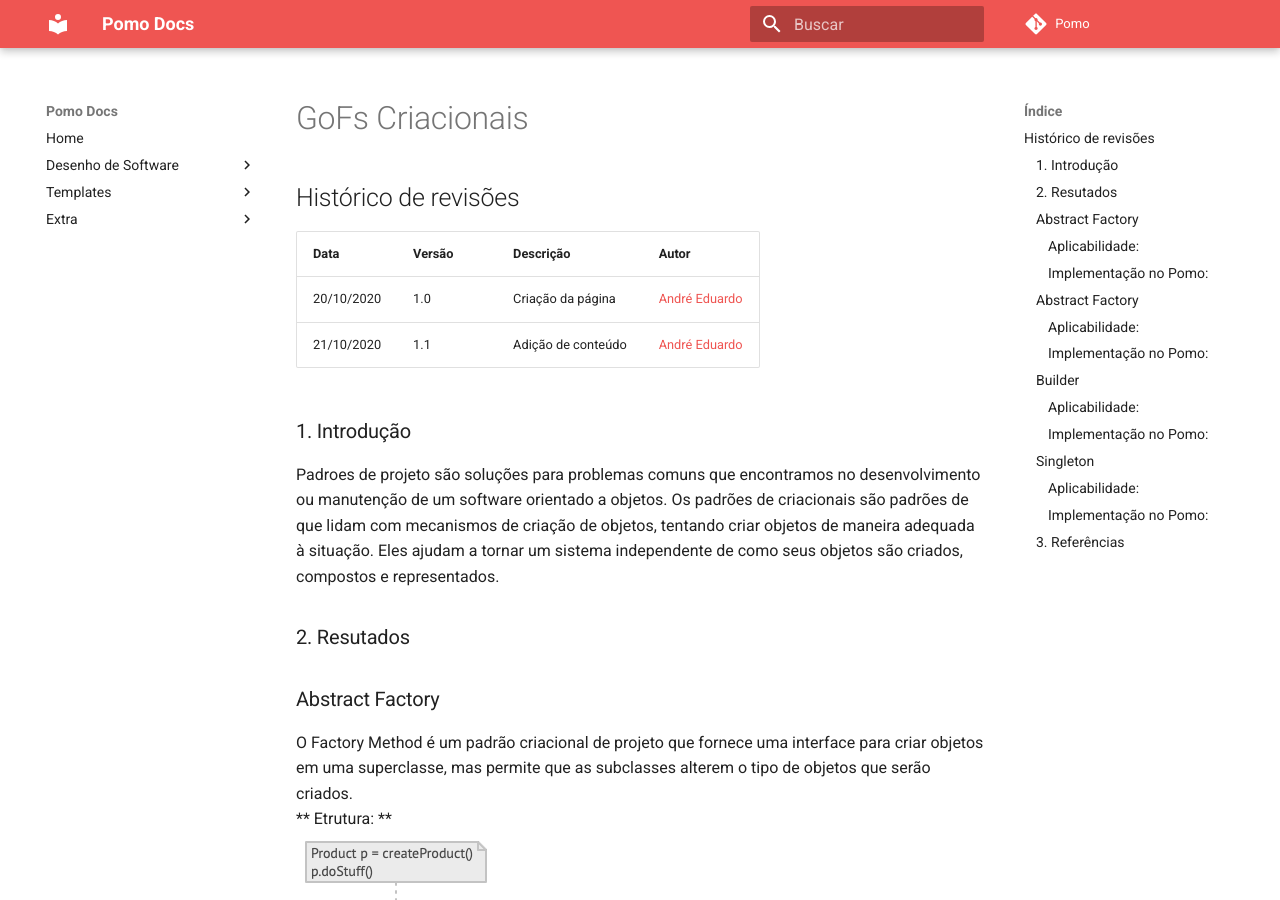
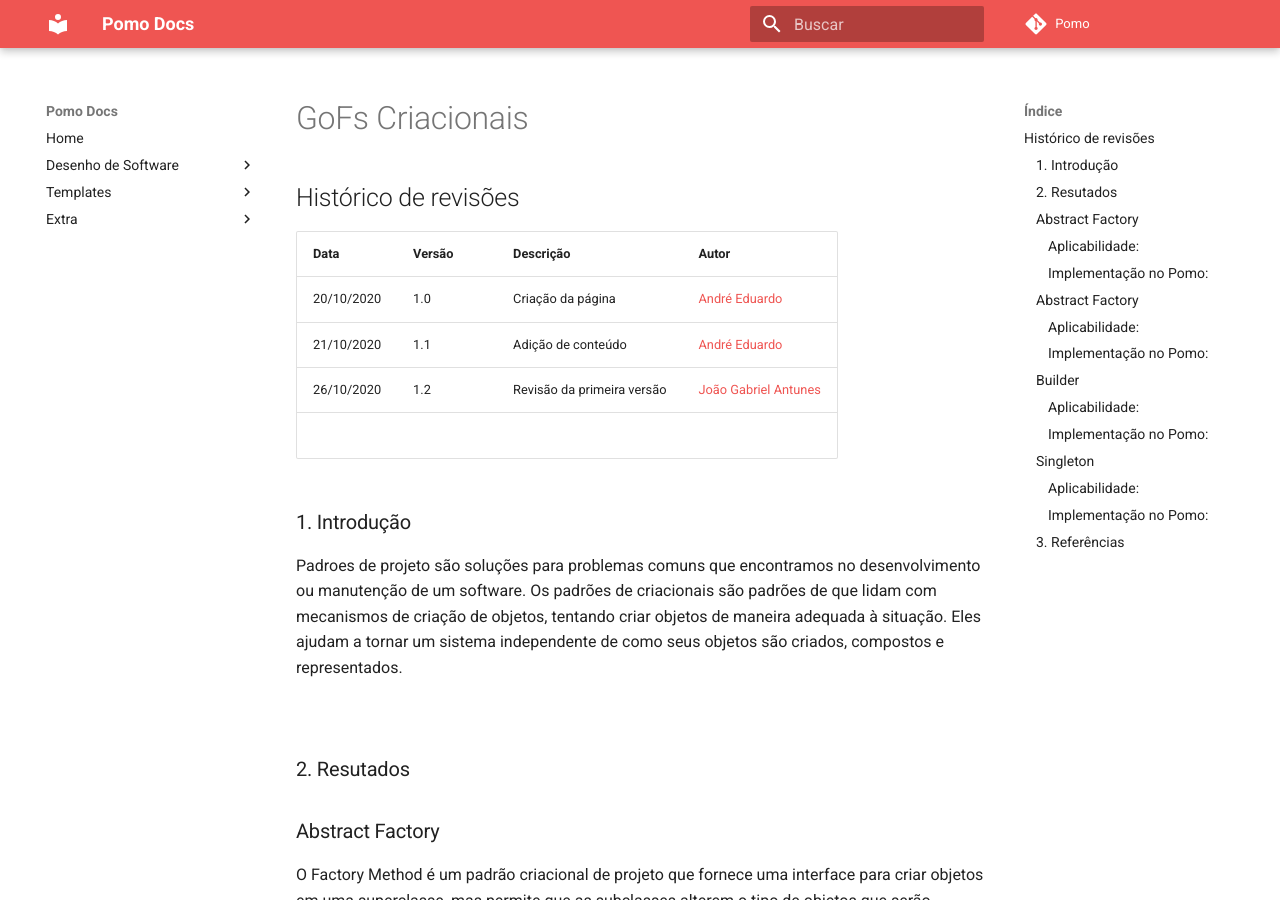
Before and after one commit to UnBArqDsw/2020.1_G6_Pomo, an MkDocs documentation site: the page built from docs/padrões-de-projeto/modulo3.1/gofs_criacionais.md, in a window 1280 px wide and 900 px high. Built offline with MkDocs 1.6.1 and Material for MkDocs 9.7.7, drawn with Linux system fonts in a browser that asks for light colours; comment, search, counter and statistics services are not loaded; some of the changed text lies outside the part shown.

Commit message:
[DOC] Adicionando a revisão da primeira versão do documento.

```diff
--- a/docs/padrões-de-projeto/modulo3.1/gofs_criacionais.md
+++ b/docs/padrões-de-projeto/modulo3.1/gofs_criacionais.md
@@ -6,11 +6,15 @@
 | :--------- | :----- | :----------------- | :------------------------------------------------ |
 | 20/10/2020 | 1.0    | Criação da página  | [André Eduardo](https://github.com/Andre-Eduardo) |
 | 21/10/2020 | 1.1    | Adição de conteúdo | [André Eduardo](https://github.com/Andre-Eduardo) |
+| 26/10/2020 | 1.2 | Revisão da primeira versão | [João Gabriel Antunes](https://github.com/flyerjohn)|
+<br>
 
 ### 1. Introdução
 
-Padroes de projeto são soluções para problemas comuns que encontramos no desenvolvimento ou manutenção de um software orientado a objetos.
+Padroes de projeto são soluções para problemas comuns que encontramos no desenvolvimento ou manutenção de um software.
 Os padrões de criacionais são padrões de que lidam com mecanismos de criação de objetos, tentando criar objetos de maneira adequada à situação. Eles ajudam a tornar um sistema independente de como seus objetos são criados, compostos e representados.
+
+<br>
 
 ### 2. Resutados
 
@@ -100,4 +104,6 @@ Até o momento não foi encontrado aplicações do padrão dentro do Pomo
 
 ### 3. Referências
 
-Design Patterns. Refactoring Guru, 2014. Disponível em: <https://refactoring.guru/pt-br/design-patterns/creational-patterns>. Acesso em: 20, outubro de 2020.
+>Design Patterns. Refactoring Guru, 2014. Disponível em: <https://refactoring.guru/pt-br/design-patterns/creational-patterns>. Acesso em: 20, outubro de 2020.
+
+>Serrano, Milene. 2020. [Aula GoFs Criacionais](https://aprender3.unb.br/pluginfile.php/26808/mod_label/intro/Arquitetura%20e%20Desenho%20de%20Software%20-%20Aula%20GoFs%20Criacionais%20-%20Profa.%20Milene.pdf). Acesso em 19/10/2020.
```
